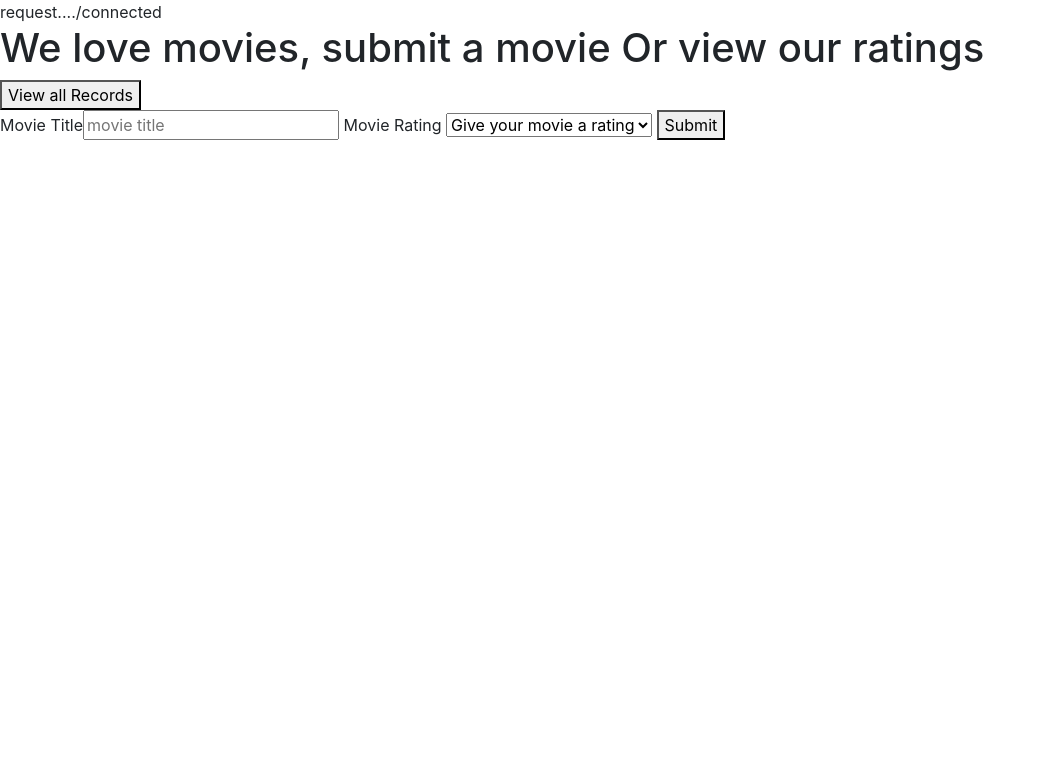
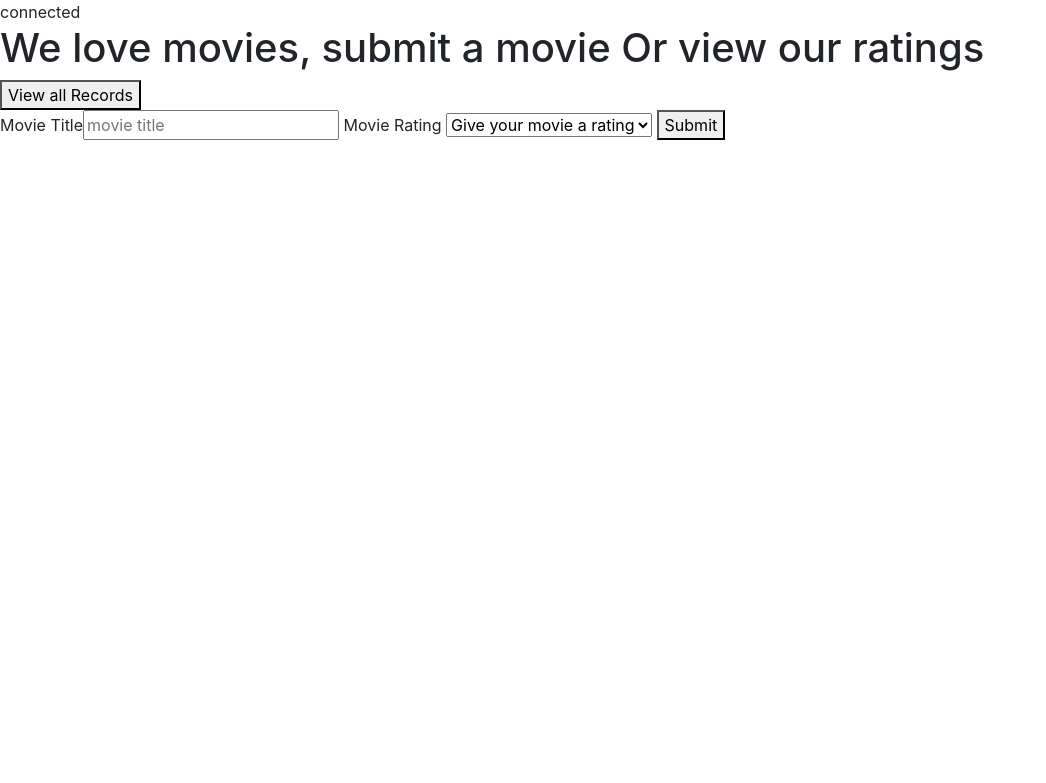
Before and after one commit to ccsjunio/info1208-project, a PHP site: page / in a window 1280 px wide. Shown: the top 783 px of the page, without its empty margins (0-1046 px from the left). Run offline with PHP 8.4, Linux system fonts and the light colour scheme; data that the repository does not hold is empty.

Commit message:
deploy test

```diff
--- a/web/index.php
+++ b/web/index.php
@@ -3,9 +3,6 @@ define("ROOTFOLDER",$_SERVER['DOCUMENT_ROOT']);
 define("URLBASE",$_SERVER['SERVER_NAME']);
 
 $request = $_SERVER['REQUEST_URI'];
-
-echo "request....";
-echo $request;
 
 switch ($request) {
     case '/' :
```
Also changed, not shown: 1 other file.
